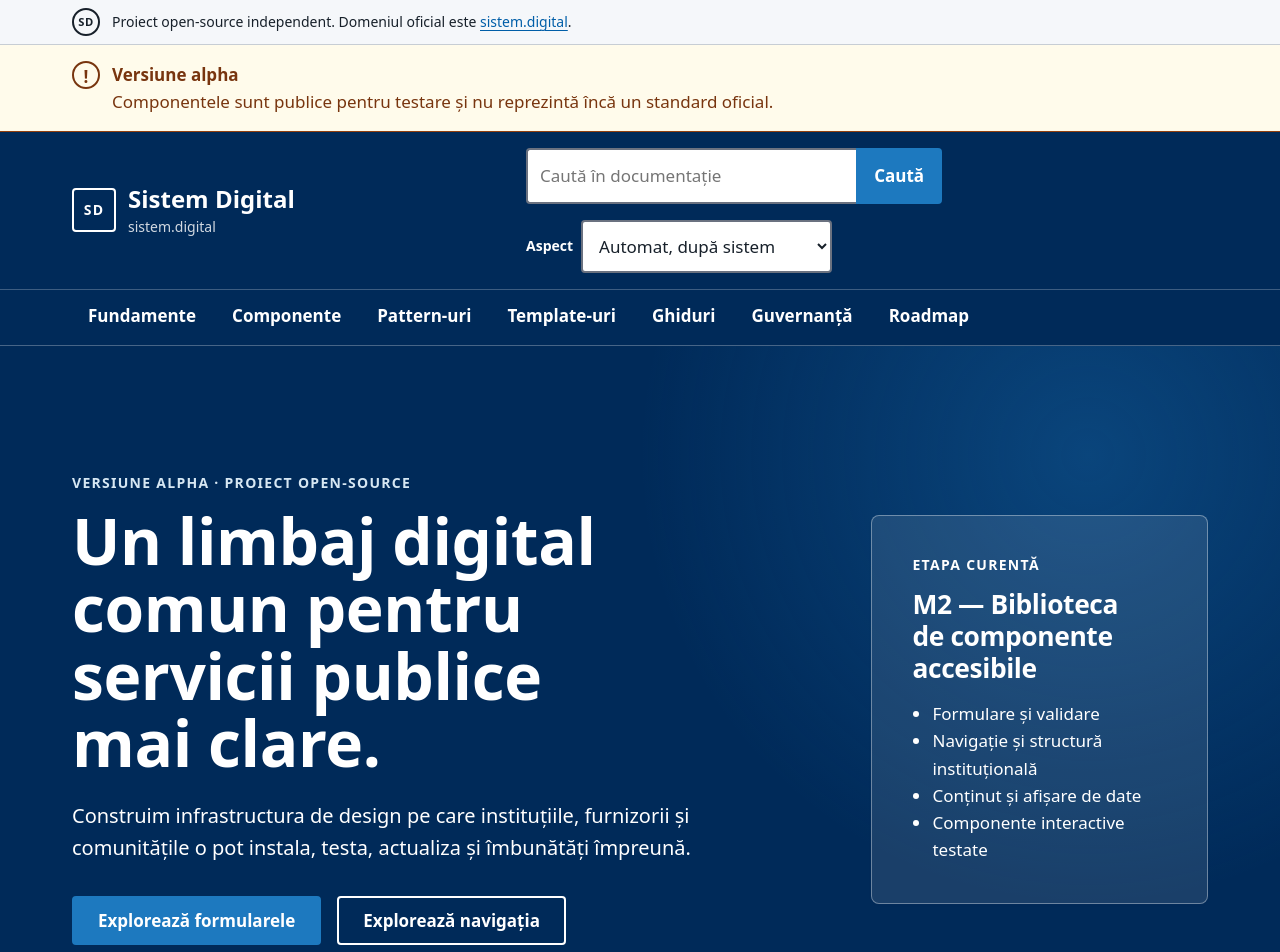
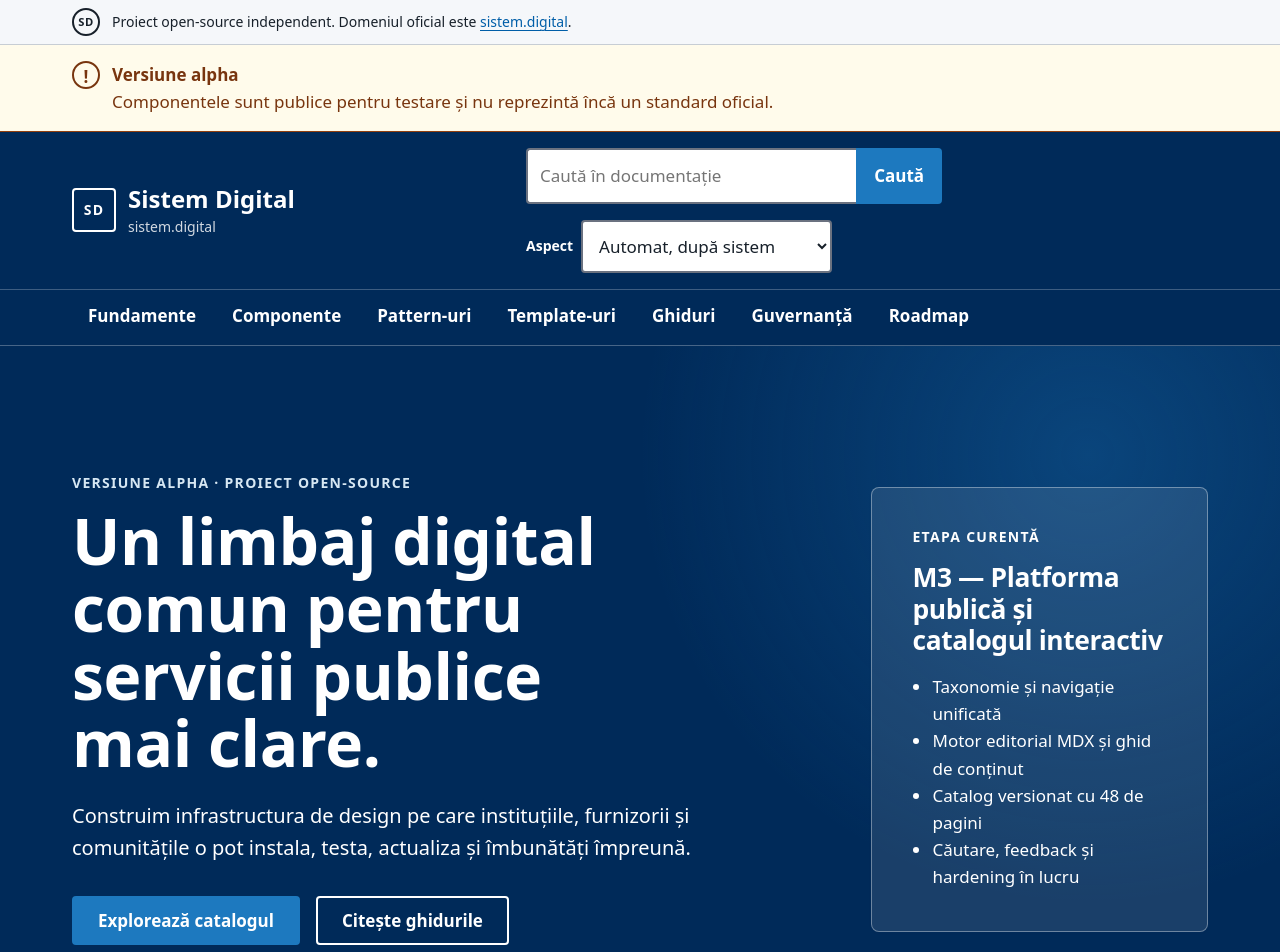
Before and after one commit to ciprian-rus/sistem.digital, a Next.js app in the folder apps/website/: page / in a window 1280 px wide. Shown: the top 952 px of the page. Built offline with nearby package versions, Linux system fonts and the light colour scheme.

Commit message:
M3: reconcile homepage status and entry points (#61)
Update the public homepage to the current M3 milestone and align the reduced-motion accessibility test with the renamed catalog CTA.

```diff
--- a/apps/website/src/app/page.tsx
+++ b/apps/website/src/app/page.tsx
@@ -59,23 +59,23 @@ export default function HomePage() {
                 o pot instala, testa, actualiza și îmbunătăți împreună.
               </p>
               <div className="actions">
-                <a className="button button-primary" href="/componente/formulare">
-                  Explorează formularele
+                <a className="button button-primary" href="/componente/catalog">
+                  Explorează catalogul
                 </a>
-                <a className="button button-secondary" href="/componente/navigatie">
-                  Explorează navigația
+                <a className="button button-secondary" href="/ghiduri">
+                  Citește ghidurile
                 </a>
               </div>
             </div>
 
             <aside className="status-card" aria-labelledby="milestone-title">
               <p className="status-label">Etapa curentă</p>
-              <h2 id="milestone-title">M2 — Biblioteca de componente accesibile</h2>
+              <h2 id="milestone-title">M3 — Platforma publică și catalogul interactiv</h2>
               <ul>
-                <li>Formulare și validare</li>
-                <li>Navigație și structură instituțională</li>
-                <li>Conținut și afișare de date</li>
-                <li>Componente interactive testate</li>
+                <li>Taxonomie și navigație unificată</li>
+                <li>Motor editorial MDX și ghid de conținut</li>
+                <li>Catalog versionat cu 48 de pagini</li>
+                <li>Căutare, feedback și hardening în lucru</li>
               </ul>
             </aside>
           </div>
```
Also changed, not shown: 1 other file (tests, documents, lock files or other folders).
